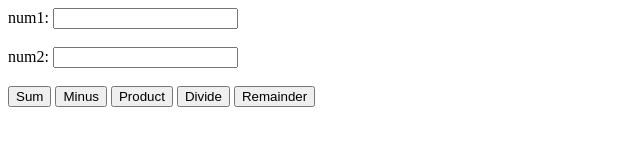
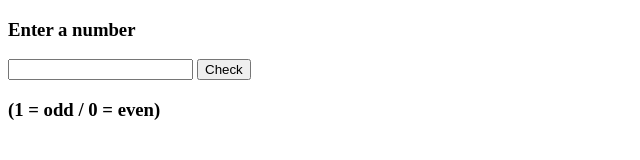
Before and after one commit to Roshaanalii/calculator, a plain HTML site: page index.html in a window 1280 px wide. Shown: the whole page, without its empty margins (0-640 px from the left). Drawn offline with Linux system fonts and the light colour scheme.

Commit message:
even odd

```diff
--- a/index.html
+++ b/index.html
@@ -1,106 +1,29 @@
 
 <!DOCTYPE html>
 <html lang="en">
-
 <head>
     <meta charset="UTF-8">
     <meta http-equiv="X-UA-Compatible" content="IE=edge">
     <meta name="viewport" content="width=device-width, initial-scale=1.0">
-    <title>Simple Calculator</title>
+    <title>Document</title>
 </head>
+<body>
+    <h3>Enter a number</h3>
+    <form onsubmit="mod();return false">
+        <input type="number"  id="n1">
 
-<body>
+        <button type="submit">Check</button>
+    </form>
+    <h3>(1 = odd / 0 = even)</h3>
+    <h3 id="result"></h2>
+    <script>
+        function mod(){
+        let n1=document.querySelector("#n1").value;
+        n1=  Number(n1);
+        let result = n1%2;
+        document.querySelector("#result").innerHTML = result;
 
-    <form>
-        num1: <input type="number" id="num1">
-        <br> <br>
-        num2: <input type="number" id="num2">
-        <br> <br>
-        <button type="submit" onclick="doSum(); return false">Sum</button>
-        <button type="submit" onclick="doSub(); return false">Minus</button>
-        <button type="submit" onclick="doProduct(); return false">Product</button>
-        <button type="submit" onclick="doDivide(); return false">Divide</button>
-        <button type="submit" onclick="doModulus(); return false">Remainder</button>
-    </form>
-        <h2 id = "result"></h2>
-
-    <script>
-        function doSum() {
-
-            let num1= document.querySelector("#num1").value
-            let num2=document.querySelector("#num2").value
-
-            num1= Number (num1);
-            num2= Number (num2);
-
-            console.log("num1",num1);
-            console.log("num2",num2);
-
-            let result1= num1 + num2;
-
-            document.querySelector("#result").innerHTML=result1;
-        }
-
-        function doSub() {
-            let num1= document.querySelector("#num1").value
-            let num2= document.querySelector("#num2").value
-
-            num1= Number (num1);
-            num2 = Number (num2);
-
-            console.log("num1", num1);
-            console.log("num2", num2);
-
-            let result1= num1 - num2;
-
-            document.querySelector("#result").innerHTML=result1;
-        }
-        function doProduct(){
-            let num1=document.querySelector("#num1").value
-            let num2=document.querySelector("#num2").value
-
-            num1= Number (num1);
-            num2=Number (num2);
-
-            console.log("num1", num1);
-            console.log("num2", num2);
-
-            let result1= num1 * num2;
-
-            document.querySelector("#result").innerHTML=result1;
-        }
-
-        function doDivide(){
-
-            let num1=document.querySelector("#num1").value
-            let num2=document.querySelector("#num2").value
-
-            num1= Number (num1);
-            num2=Number (num2);
-
-            console.log("num1", num1);
-            console.log("num2", num2);
-
-            let result1= num1 / num2;
-
-            document.querySelector("#result").innerHTML=result1;
-        }
-        function doModulus(){
-
- let num1=document.querySelector("#num1").value
-            let num2=document.querySelector("#num2").value
-
-            num1= Number (num1);
-            num2=Number (num2);
-
-            console.log("num1", num1);
-            console.log("num2", num2);
-
-            let result1= num1 % num2;
-
-            document.querySelector("#result").innerHTML=result1;
-        }
+    }
     </script>
 </body>
-
 </html>
```
